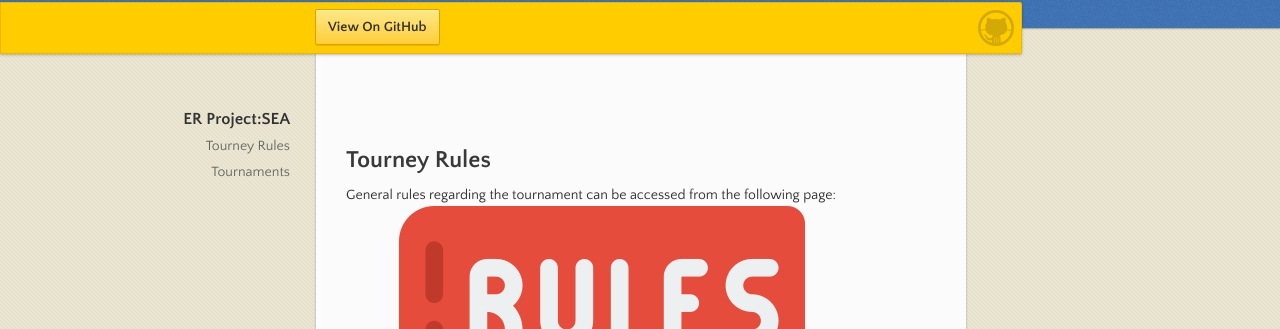
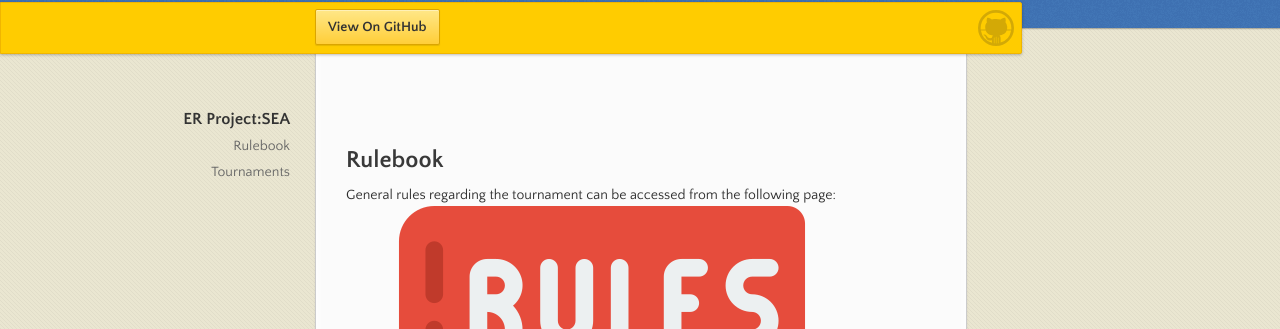
Before and after one commit to kanziebub/ProjectSEA, a Jekyll site: the page built from index.md, in a window 1280 px wide and 900 px high, scrolled down 657 px. Shown: the part 113-442 px from the top of the window. Built offline with Jekyll 4.4.1, drawn with Linux system fonts in a browser that asks for light colours; our own code applies the rules of GitHub Pages for plain Markdown files.

Commit message:
mod/header

```diff
--- a/index.md
+++ b/index.md
@@ -8,7 +8,7 @@ This is the official page for South-East Asia Eternal Return tournaments.
 
 ![Logo](https://kanziebub.github.io/ProjectSEA/assets/images/Project_Sea_Logo.png)
 
-## Tourney Rules
+## Rulebook
 
 General rules regarding the tournament can be accessed from the following page:
 [![Rulebook](https://kanziebub.github.io/ProjectSEA/assets/images/rulebook.png)](./rulebook.html)
```
